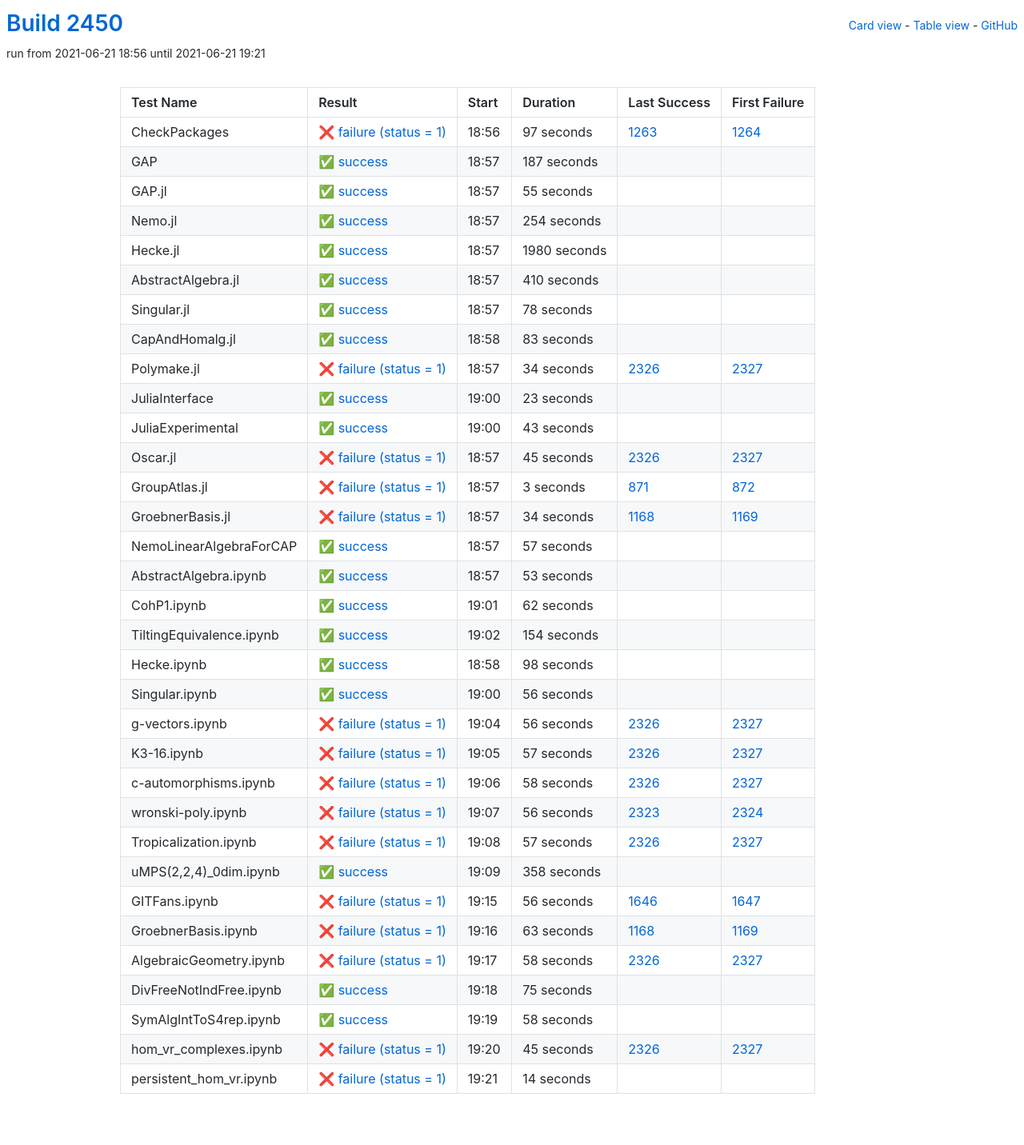
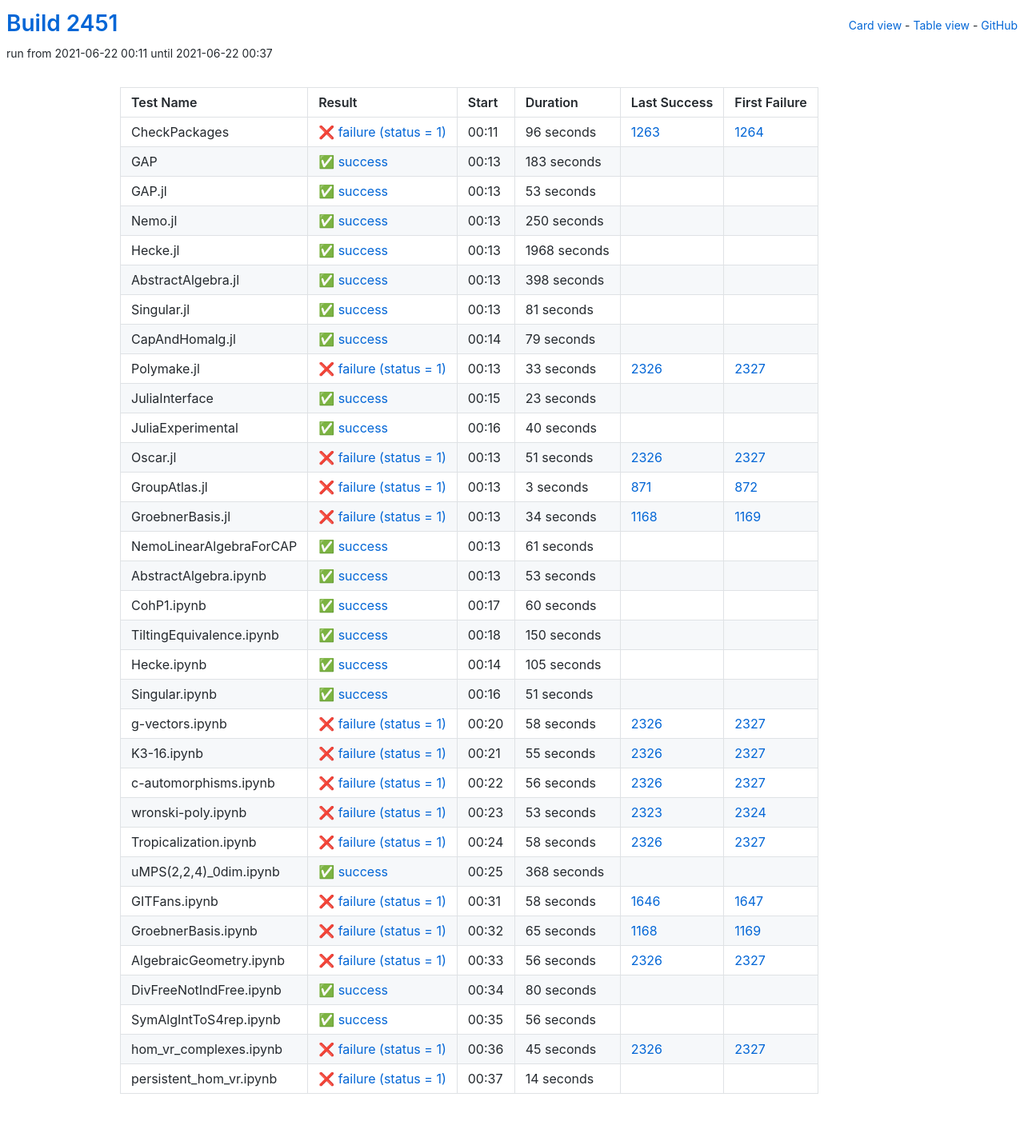
Before and after one commit to oscar-system/oscar-ci-status-stable, a Jekyll site: the page built from table.html, in a window 1280 px wide. Shown: the whole page at 80% size. Built offline with Jekyll 4.4.1, drawn with Linux system fonts in a browser that asks for light colours.

Commit message:
Build #2451

```diff
--- a/_data/ci.yml
+++ b/_data/ci.yml
@@ -1,6 +1,6 @@
 ---
-build: 2450
-build_url: https://oscarci.mathematik.uni-kl.de/job/oscar-stable/2450/
+build: 2451
+build_url: https://oscarci.mathematik.uni-kl.de/job/oscar-stable/2451/
 job: oscar-stable
 organization: oscar-system
 repo: oscar-ci-status-stable
@@ -8,116 +8,116 @@ repourl: https://github.com/oscar-system/oscar-ci-status-stable
 tests:
 - name: CheckPackages
   id: checkpackages
-  log: https://oscarci.mathematik.uni-kl.de/job/oscar-stable/2450/artifact/logs/build-2450/CheckPackages.log
-  start: 2021-06-21 18:56
+  log: https://oscarci.mathematik.uni-kl.de/job/oscar-stable/2451/artifact/logs/build-2451/CheckPackages.log
+  start: 2021-06-22 00:11
   success: false
   exitcode: 1
   status: failure
-  duration: 97
+  duration: 96
   last_success: 1263
   last_success_url: https://oscarci.mathematik.uni-kl.de/job/oscar-stable/1263/
   first_failure: 1264
   first_failure_url: https://oscarci.mathematik.uni-kl.de/job/oscar-stable/1264/
 - name: GAP
   id: gap
-  log: https://oscarci.mathematik.uni-kl.de/job/oscar-stable/2450/artifact/logs/build-2450/GAP.log
-  start: 2021-06-21 18:57
+  log: https://oscarci.mathematik.uni-kl.de/job/oscar-stable/2451/artifact/logs/build-2451/GAP.log
+  start: 2021-06-22 00:13
   success: true
   exitcode: 0
   status: success
-  duration: 187
+  duration: 183
   last_success: false
   last_success_url:
   first_failure: false
   first_failure_url:
 - name: GAP.jl
   id: gap-jl
-  log: https://oscarci.mathematik.uni-kl.de/job/oscar-stable/2450/artifact/logs/build-2450/GAP.jl.log
-  start: 2021-06-21 18:57
+  log: https://oscarci.mathematik.uni-kl.de/job/oscar-stable/2451/artifact/logs/build-2451/GAP.jl.log
+  start: 2021-06-22 00:13
   success: true
   exitcode: 0
   status: success
-  duration: 55
+  duration: 53
   last_success: false
   last_success_url:
   first_failure: false
   first_failure_url:
 - name: Nemo.jl
   id: nemo-jl
-  log: https://oscarci.mathematik.uni-kl.de/job/oscar-stable/2450/artifact/logs/build-2450/Nemo.jl.log
-  start: 2021-06-21 18:57
+  log: https://oscarci.mathematik.uni-kl.de/job/oscar-stable/2451/artifact/logs/build-2451/Nemo.jl.log
+  start: 2021-06-22 00:13
   success: true
   exitcode: 0
   status: success
-  duration: 254
+  duration: 250
   last_success: false
   last_success_url:
   first_failure: false
   first_failure_url:
 - name: Hecke.jl
   id: hecke-jl
-  log: https://oscarci.mathematik.uni-kl.de/job/oscar-stable/2450/artifact/logs/build-2450/Hecke.jl.log
-  start: 2021-06-21 18:57
+  log: https://oscarci.mathematik.uni-kl.de/job/oscar-stable/2451/artifact/logs/build-2451/Hecke.jl.log
+  start: 2021-06-22 00:13
   success: true
   exitcode: 0
   status: success
-  duration: 1980
+  duration: 1968
   last_success: false
   last_success_url:
   first_failure: false
   first_failure_url:
 - name: AbstractAlgebra.jl
   id: abstractalgebra-jl
-  log: https://oscarci.mathematik.uni-kl.de/job/oscar-stable/2450/artifact/logs/build-2450/AbstractAlgebra.jl.log
-  start: 2021-06-21 18:57
+  log: https://oscarci.mathematik.uni-kl.de/job/oscar-stable/2451/artifact/logs/build-2451/AbstractAlgebra.jl.log
+  start: 2021-06-22 00:13
   success: true
   exitcode: 0
   status: success
-  duration: 410
+  duration: 398
   last_success: false
   last_success_url:
   first_failure: false
   first_failure_url:
 - name: Singular.jl
   id: singular-jl
-  log: https://oscarci.mathematik.uni-kl.de/job/oscar-stable/2450/artifact/logs/build-2450/Singular.jl.log
-  start: 2021-06-21 18:57
+  log: https://oscarci.mathematik.uni-kl.de/job/oscar-stable/2451/artifact/logs/build-2451/Singular.jl.log
+  start: 2021-06-22 00:13
   success: true
   exitcode: 0
   status: success
-  duration: 78
+  duration: 81
   last_success: false
   last_success_url:
   first_failure: false
   first_failure_url:
 - name: CapAndHomalg.jl
   id: capandhomalg-jl
-  log: https://oscarci.mathematik.uni-kl.de/job/oscar-stable/2450/artifact/logs/build-2450/CapAndHomalg.jl.log
-  start: 2021-06-21 18:58
+  log: https://oscarci.mathematik.uni-kl.de/job/oscar-stable/2451/artifact/logs/build-2451/CapAndHomalg.jl.log
+  start: 2021-06-22 00:14
   success: true
   exitcode: 0
   status: success
-  duration: 83
+  duration: 79
   last_success: false
   last_success_url:
   first_failure: false
   first_failure_url:
 - name: Polymake.jl
   id: polymake-jl
-  log: https://oscarci.mathematik.uni-kl.de/job/oscar-stable/2450/artifact/logs/build-2450/Polymake.jl.log
-  start: 2021-06-21 18:57
+  log: https://oscarci.mathematik.uni-kl.de/job/oscar-stable/2451/artifact/logs/build-2451/Polymake.jl.log
+  start: 2021-06-22 00:13
   success: false
   exitcode: 1
   status: failure
-  duration: 34
+  duration: 33
   last_success: 2326
   last_success_url: https://oscarci.mathematik.uni-kl.de/job/oscar-stable/2326/
   first_failure: 2327
   first_failure_url: https://oscarci.mathematik.uni-kl.de/job/oscar-stable/2327/
 - name: JuliaInterface
   id: juliainterface
-  log: https://oscarci.mathematik.uni-kl.de/job/oscar-stable/2450/artifact/logs/build-2450/JuliaInterface.log
-  start: 2021-06-21 19:00
+  log: https://oscarci.mathematik.uni-kl.de/job/oscar-stable/2451/artifact/logs/build-2451/JuliaInterface.log
+  start: 2021-06-22 00:15
   success: true
   exitcode: 0
   status: success
@@ -128,32 +128,32 @@ tests:
   first_failure_url:
 - name: JuliaExperimental
   id: juliaexperimental
-  log: https://oscarci.mathematik.uni-kl.de/job/oscar-stable/2450/artifact/logs/build-2450/JuliaExperimental.log
-  start: 2021-06-21 19:00
+  log: https://oscarci.mathematik.uni-kl.de/job/oscar-stable/2451/artifact/logs/build-2451/JuliaExperimental.log
+  start: 2021-06-22 00:16
   success: true
   exitcode: 0
   status: success
-  duration: 43
+  duration: 40
   last_success: false
   last_success_url:
   first_failure: false
   first_failure_url:
 - name: Oscar.jl
   id: oscar-jl
-  log: https://oscarci.mathematik.uni-kl.de/job/oscar-stable/2450/artifact/logs/build-2450/Oscar.jl.log
-  start: 2021-06-21 18:57
+  log: https://oscarci.mathematik.uni-kl.de/job/oscar-stable/2451/artifact/logs/build-2451/Oscar.jl.log
+  start: 2021-06-22 00:13
   success: false
   exitcode: 1
   status: failure
-  duration: 45
+  duration: 51
   last_success: 2326
   last_success_url: https://oscarci.mathematik.uni-kl.de/job/oscar-stable/2326/
   first_failure: 2327
   first_failure_url: https://oscarci.mathematik.uni-kl.de/job/oscar-stable/2327/
 - name: GroupAtlas.jl
   id: groupatlas-jl
-  log: https://oscarci.mathematik.uni-kl.de/job/oscar-stable/2450/artifact/logs/build-2450/GroupAtlas.jl.log
-  start: 2021-06-21 18:57
+  log: https://oscarci.mathematik.uni-kl.de/job/oscar-stable/2451/artifact/logs/build-2451/GroupAtlas.jl.log
+  start: 2021-06-22 00:13
   success: false
   exitcode: 1
   status: failure
@@ -164,8 +164,8 @@ tests:
   first_failure_url: https://oscarci.mathematik.uni-kl.de/job/oscar-stable/872/
 - name: GroebnerBasis.jl
   id: groebnerbasis-jl
-  log: https://oscarci.mathematik.uni-kl.de/job/oscar-stable/2450/artifact/logs/build-2450/GroebnerBasis.jl.log
-  start: 2021-06-21 18:57
+  log: https://oscarci.mathematik.uni-kl.de/job/oscar-stable/2451/artifact/logs/build-2451/GroebnerBasis.jl.log
+  start: 2021-06-22 00:13
   success: false
   exitcode: 1
   status: failure
@@ -176,20 +176,20 @@ tests:
   first_failure_url: https://oscarci.mathematik.uni-kl.de/job/oscar-stable/1169/
 - name: NemoLinearAlgebraForCAP
   id: nemolinearalgebraforcap
-  log: https://oscarci.mathematik.uni-kl.de/job/oscar-stable/2450/artifact/logs/build-2450/NemoLinearAlgebraForCAP.log
-  start: 2021-06-21 18:57
+  log: https://oscarci.mathematik.uni-kl.de/job/oscar-stable/2451/artifact/logs/build-2451/NemoLinearAlgebraForCAP.log
+  start: 2021-06-22 00:13
   success: true
   exitcode: 0
   status: success
-  duration: 57
+  duration: 61
   last_success: false
   last_success_url:
   first_failure: false
   first_failure_url:
 - name: AbstractAlgebra.ipynb
   id: abstractalgebra-ipynb
-  log: https://oscarci.mathematik.uni-kl.de/job/oscar-stable/2450/artifact/logs/build-2450/AbstractAlgebra.ipynb.log
-  start: 2021-06-21 18:57
+  log: https://oscarci.mathematik.uni-kl.de/job/oscar-stable/2451/artifact/logs/build-2451/AbstractAlgebra.ipynb.log
+  start: 2021-06-22 00:13
   success: true
   exitcode: 0
   status: success
@@ -200,44 +200,176 @@ tests:
   first_failure_url:
 - name: CohP1.ipynb
   id: cohp1-ipynb
-  log: https://oscarci.mathematik.uni-kl.de/job/oscar-stable/2450/artifact/logs/build-2450/CohP1.ipynb.log
-  start: 2021-06-21 19:01
+  log: https://oscarci.mathematik.uni-kl.de/job/oscar-stable/2451/artifact/logs/build-2451/CohP1.ipynb.log
+  start: 2021-06-22 00:17
   success: true
   exitcode: 0
   status: success
-  duration: 62
+  duration: 60
   last_success: false
   last_success_url:
   first_failure: false
   first_failure_url:
 - name: TiltingEquivalence.ipynb
   id: tiltingequivalence-ipynb
-  log: https://oscarci.mathematik.uni-kl.de/job/oscar-stable/2450/artifact/logs/build-2450/TiltingEquivalence.ipynb.log
-  start: 2021-06-21 19:02
+  log: https://oscarci.mathematik.uni-kl.de/job/oscar-stable/2451/artifact/logs/build-2451/TiltingEquivalence.ipynb.log
+  start: 2021-06-22 00:18
   success: true
   exitcode: 0
   status: success
-  duration: 154
+  duration: 150
   last_success: false
   last_success_url:
   first_failure: false
   first_failure_url:
 - name: Hecke.ipynb
   id: hecke-ipynb
-  log: https://oscarci.mathematik.uni-kl.de/job/oscar-stable/2450/artifact/logs/build-2450/Hecke.ipynb.log
-  start: 2021-06-21 18:58
+  log: https://oscarci.mathematik.uni-kl.de/job/oscar-stable/2451/artifact/logs/build-2451/Hecke.ipynb.log
+  start: 2021-06-22 00:14
   success: true
   exitcode: 0
   status: success
-  duration: 98
+  duration: 105
   last_success: false
   last_success_url:
   first_failure: false
   first_failure_url:
 - name: Singular.ipynb
   id: singular-ipynb
-  log: https://oscarci.mathematik.uni-kl.de/job/oscar-stable/2450/artifact/logs/build-2450/Singular.ipynb.log
-  start: 2021-06-21 19:00
+  log: https://oscarci.mathematik.uni-kl.de/job/oscar-stable/2451/artifact/logs/build-2451/Singular.ipynb.log
+  start: 2021-06-22 00:16
+  success: true
+  exitcode: 0
+  status: success
+  duration: 51
+  last_success: false
+  last_success_url:
+  first_failure: false
+  first_failure_url:
+- name: g-vectors.ipynb
+  id: g-vectors-ipynb
+  log: https://oscarci.mathematik.uni-kl.de/job/oscar-stable/2451/artifact/logs/build-2451/g-vectors.ipynb.log
+  start: 2021-06-22 00:20
+  success: false
+  exitcode: 1
+  status: failure
+  duration: 58
+  last_success: 2326
+  last_success_url: https://oscarci.mathematik.uni-kl.de/job/oscar-stable/2326/
+  first_failure: 2327
+  first_failure_url: https://oscarci.mathematik.uni-kl.de/job/oscar-stable/2327/
+- name: K3-16.ipynb
+  id: k3-16-ipynb
+  log: https://oscarci.mathematik.uni-kl.de/job/oscar-stable/2451/artifact/logs/build-2451/K3-16.ipynb.log
+  start: 2021-06-22 00:21
+  success: false
+  exitcode: 1
+  status: failure
+  duration: 55
+  last_success: 2326
+  last_success_url: https://oscarci.mathematik.uni-kl.de/job/oscar-stable/2326/
+  first_failure: 2327
+  first_failure_url: https://oscarci.mathematik.uni-kl.de/job/oscar-stable/2327/
+- name: c-automorphisms.ipynb
+  id: c-automorphisms-ipynb
+  log: https://oscarci.mathematik.uni-kl.de/job/oscar-stable/2451/artifact/logs/build-2451/c-automorphisms.ipynb.log
+  start: 2021-06-22 00:22
+  success: false
+  exitcode: 1
+  status: failure
+  duration: 56
+  last_success: 2326
+  last_success_url: https://oscarci.mathematik.uni-kl.de/job/oscar-stable/2326/
+  first_failure: 2327
+  first_failure_url: https://oscarci.mathematik.uni-kl.de/job/oscar-stable/2327/
+- name: wronski-poly.ipynb
+  id: wronski-poly-ipynb
+  log: https://oscarci.mathematik.uni-kl.de/job/oscar-stable/2451/artifact/logs/build-2451/wronski-poly.ipynb.log
+  start: 2021-06-22 00:23
+  success: false
+  exitcode: 1
+  status: failure
+  duration: 53
+  last_success: 2323
+  last_success_url: https://oscarci.mathematik.uni-kl.de/job/oscar-stable/2323/
+  first_failure: 2324
+  first_failure_url: https://oscarci.mathematik.uni-kl.de/job/oscar-stable/2324/
+- name: Tropicalization.ipynb
+  id: tropicalization-ipynb
+  log: https://oscarci.mathematik.uni-kl.de/job/oscar-stable/2451/artifact/logs/build-2451/Tropicalization.ipynb.log
+  start: 2021-06-22 00:24
+  success: false
+  exitcode: 1
+  status: failure
+  duration: 58
+  last_success: 2326
+  last_success_url: https://oscarci.mathematik.uni-kl.de/job/oscar-stable/2326/
+  first_failure: 2327
+  first_failure_url: https://oscarci.mathematik.uni-kl.de/job/oscar-stable/2327/
+- name: uMPS(2,2,4)_0dim.ipynb
+  id: umps-2-2-4-0dim-ipynb
+  log: https://oscarci.mathematik.uni-kl.de/job/oscar-stable/2451/artifact/logs/build-2451/uMPS-2-2-4-_0dim.ipynb.log
+  start: 2021-06-22 00:25
+  success: true
+  exitcode: 0
+  status: success
+  duration: 368
+  last_success: false
+  last_success_url:
+  first_failure: false
+  first_failure_url:
+- name: GITFans.ipynb
+  id: gitfans-ipynb
+  log: https://oscarci.mathematik.uni-kl.de/job/oscar-stable/2451/artifact/logs/build-2451/GITFans.ipynb.log
+  start: 2021-06-22 00:31
+  success: false
+  exitcode: 1
+  status: failure
+  duration: 58
+  last_success: 1646
+  last_success_url: https://oscarci.mathematik.uni-kl.de/job/oscar-stable/1646/
+  first_failure: 1647
+  first_failure_url: https://oscarci.mathematik.uni-kl.de/job/oscar-stable/1647/
+- name: GroebnerBasis.ipynb
+  id: groebnerbasis-ipynb
+  log: https://oscarci.mathematik.uni-kl.de/job/oscar-stable/2451/artifact/logs/build-2451/GroebnerBasis.ipynb.log
+  start: 2021-06-22 00:32
+  success: false
+  exitcode: 1
+  status: failure
+  duration: 65
+  last_success: 1168
+  last_success_url: https://oscarci.mathematik.uni-kl.de/job/oscar-stable/1168/
+  first_failure: 1169
+  first_failure_url: https://oscarci.mathematik.uni-kl.de/job/oscar-stable/1169/
+- name: AlgebraicGeometry.ipynb
+  id: algebraicgeometry-ipynb
+  log: https://oscarci.mathematik.uni-kl.de/job/oscar-stable/2451/artifact/logs/build-2451/AlgebraicGeometry.ipynb.log
+  start: 2021-06-22 00:33
+  success: false
+  exitcode: 1
+  status: failure
+  duration: 56
+  last_success: 2326
+  last_success_url: https://oscarci.mathematik.uni-kl.de/job/oscar-stable/2326/
+  first_failure: 2327
+  first_failure_url: https://oscarci.mathematik.uni-kl.de/job/oscar-stable/2327/
+- name: DivFreeNotIndFree.ipynb
+  id: divfreenotindfree-ipynb
+  log: https://oscarci.mathematik.uni-kl.de/job/oscar-stable/2451/artifact/logs/build-2451/DivFreeNotIndFree.ipynb.log
+  start: 2021-06-22 00:34
+  success: true
+  exitcode: 0
+  status: success
+  duration: 80
+  last_success: false
+  last_success_url:
+  first_failure: false
+  first_failure_url:
+- name: SymAlgIntToS4rep.ipynb
+  id: symalginttos4rep-ipynb
+  log: https://oscarci.mathematik.uni-kl.de/job/oscar-stable/2451/artifact/logs/build-2451/SymAlgIntToS4rep.ipynb.log
+  start: 2021-06-22 00:35
   success: true
   exitcode: 0
   status: success
@@ -246,142 +378,10 @@ tests:
   last_success_url:
   first_failure: false
   first_failure_url:
-- name: g-vectors.ipynb
-  id: g-vectors-ipynb
-  log: https://oscarci.mathematik.uni-kl.de/job/oscar-stable/2450/artifact/logs/build-2450/g-vectors.ipynb.log
-  start: 2021-06-21 19:04
-  success: false
-  exitcode: 1
-  status: failure
-  duration: 56
-  last_success: 2326
-  last_success_url: https://oscarci.mathematik.uni-kl.de/job/oscar-stable/2326/
-  first_failure: 2327
-  first_failure_url: https://oscarci.mathematik.uni-kl.de/job/oscar-stable/2327/
-- name: K3-16.ipynb
-  id: k3-16-ipynb
-  log: https://oscarci.mathematik.uni-kl.de/job/oscar-stable/2450/artifact/logs/build-2450/K3-16.ipynb.log
-  start: 2021-06-21 19:05
-  success: false
-  exitcode: 1
-  status: failure
-  duration: 57
-  last_success: 2326
-  last_success_url: https://oscarci.mathematik.uni-kl.de/job/oscar-stable/2326/
-  first_failure: 2327
-  first_failure_url: https://oscarci.mathematik.uni-kl.de/job/oscar-stable/2327/
-- name: c-automorphisms.ipynb
-  id: c-automorphisms-ipynb
-  log: https://oscarci.mathematik.uni-kl.de/job/oscar-stable/2450/artifact/logs/build-2450/c-automorphisms.ipynb.log
-  start: 2021-06-21 19:06
-  success: false
-  exitcode: 1
-  status: failure
-  duration: 58
-  last_success: 2326
-  last_success_url: https://oscarci.mathematik.uni-kl.de/job/oscar-stable/2326/
-  first_failure: 2327
-  first_failure_url: https://oscarci.mathematik.uni-kl.de/job/oscar-stable/2327/
-- name: wronski-poly.ipynb
-  id: wronski-poly-ipynb
-  log: https://oscarci.mathematik.uni-kl.de/job/oscar-stable/2450/artifact/logs/build-2450/wronski-poly.ipynb.log
-  start: 2021-06-21 19:07
-  success: false
-  exitcode: 1
-  status: failure
-  duration: 56
-  last_success: 2323
-  last_success_url: https://oscarci.mathematik.uni-kl.de/job/oscar-stable/2323/
-  first_failure: 2324
-  first_failure_url: https://oscarci.mathematik.uni-kl.de/job/oscar-stable/2324/
-- name: Tropicalization.ipynb
-  id: tropicalization-ipynb
-  log: https://oscarci.mathematik.uni-kl.de/job/oscar-stable/2450/artifact/logs/build-2450/Tropicalization.ipynb.log
-  start: 2021-06-21 19:08
-  success: false
-  exitcode: 1
-  status: failure
-  duration: 57
-  last_success: 2326
-  last_success_url: https://oscarci.mathematik.uni-kl.de/job/oscar-stable/2326/
-  first_failure: 2327
-  first_failure_url: https://oscarci.mathematik.uni-kl.de/job/oscar-stable/2327/
-- name: uMPS(2,2,4)_0dim.ipynb
-  id: umps-2-2-4-0dim-ipynb
-  log: https://oscarci.mathematik.uni-kl.de/job/oscar-stable/2450/artifact/logs/build-2450/uMPS-2-2-4-_0dim.ipynb.log
-  start: 2021-06-21 19:09
-  success: true
-  exitcode: 0
-  status: success
-  duration: 358
-  last_success: false
-  last_success_url:
-  first_failure: false
-  first_failure_url:
-- name: GITFans.ipynb
-  id: gitfans-ipynb
-  log: https://oscarci.mathematik.uni-kl.de/job/oscar-stable/2450/artifact/logs/build-2450/GITFans.ipynb.log
-  start: 2021-06-21 19:15
-  success: false
-  exitcode: 1
-  status: failure
-  duration: 56
-  last_success: 1646
-  last_success_url: https://oscarci.mathematik.uni-kl.de/job/oscar-stable/1646/
-  first_failure: 1647
-  first_failure_url: https://oscarci.mathematik.uni-kl.de/job/oscar-stable/1647/
-- name: GroebnerBasis.ipynb
-  id: groebnerbasis-ipynb
-  log: https://oscarci.mathematik.uni-kl.de/job/oscar-stable/2450/artifact/logs/build-2450/GroebnerBasis.ipynb.log
-  start: 2021-06-21 19:16
-  success: false
-  exitcode: 1
-  status: failure
-  duration: 63
-  last_success: 1168
-  last_success_url: https://oscarci.mathematik.uni-kl.de/job/oscar-stable/1168/
-  first_failure: 1169
-  first_failure_url: https://oscarci.mathematik.uni-kl.de/job/oscar-stable/1169/
-- name: AlgebraicGeometry.ipynb
-  id: algebraicgeometry-ipynb
-  log: https://oscarci.mathematik.uni-kl.de/job/oscar-stable/2450/artifact/logs/build-2450/AlgebraicGeometry.ipynb.log
-  start: 2021-06-21 19:17
-  success: false
-  exitcode: 1
-  status: failure
-  duration: 58
-  last_success: 2326
-  last_success_url: https://oscarci.mathematik.uni-kl.de/job/oscar-stable/2326/
-  first_failure: 2327
-  first_failure_url: https://oscarci.mathematik.uni-kl.de/job/oscar-stable/2327/
-- name: DivFreeNotIndFree.ipynb
-  id: divfreenotindfree-ipynb
-  log: https://oscarci.mathematik.uni-kl.de/job/oscar-stable/2450/artifact/logs/build-2450/DivFreeNotIndFree.ipynb.log
-  start: 2021-06-21 19:18
-  success: true
-  exitcode: 0
-  status: success
-  duration: 75
-  last_success: false
-  last_success_url:
-  first_failure: false
-  first_failure_url:
-- name: SymAlgIntToS4rep.ipynb
-  id: symalginttos4rep-ipynb
-  log: https://oscarci.mathematik.uni-kl.de/job/oscar-stable/2450/artifact/logs/build-2450/SymAlgIntToS4rep.ipynb.log
-  start: 2021-06-21 19:19
-  success: true
-  exitcode: 0
-  status: success
-  duration: 58
-  last_success: false
-  last_success_url:
-  first_failure: false
-  first_failure_url:
 - name: hom_vr_complexes.ipynb
   id: hom-vr-complexes-ipynb
-  log: https://oscarci.mathematik.uni-kl.de/job/oscar-stable/2450/artifact/logs/build-2450/hom_vr_complexes.ipynb.log
-  start: 2021-06-21 19:20
+  log: https://oscarci.mathematik.uni-kl.de/job/oscar-stable/2451/artifact/logs/build-2451/hom_vr_complexes.ipynb.log
+  start: 2021-06-22 00:36
   success: false
   exitcode: 1
   status: failure
@@ -392,8 +392,8 @@ tests:
   first_failure_url: https://oscarci.mathematik.uni-kl.de/job/oscar-stable/2327/
 - name: persistent_hom_vr.ipynb
   id: persistent-hom-vr-ipynb
-  log: https://oscarci.mathematik.uni-kl.de/job/oscar-stable/2450/artifact/logs/build-2450/persistent_hom_vr.ipynb.log
-  start: 2021-06-21 19:21
+  log: https://oscarci.mathematik.uni-kl.de/job/oscar-stable/2451/artifact/logs/build-2451/persistent_hom_vr.ipynb.log
+  start: 2021-06-22 00:37
   success: false
   exitcode: 1
   status: failure
```
Also changed, not shown: README.md.
